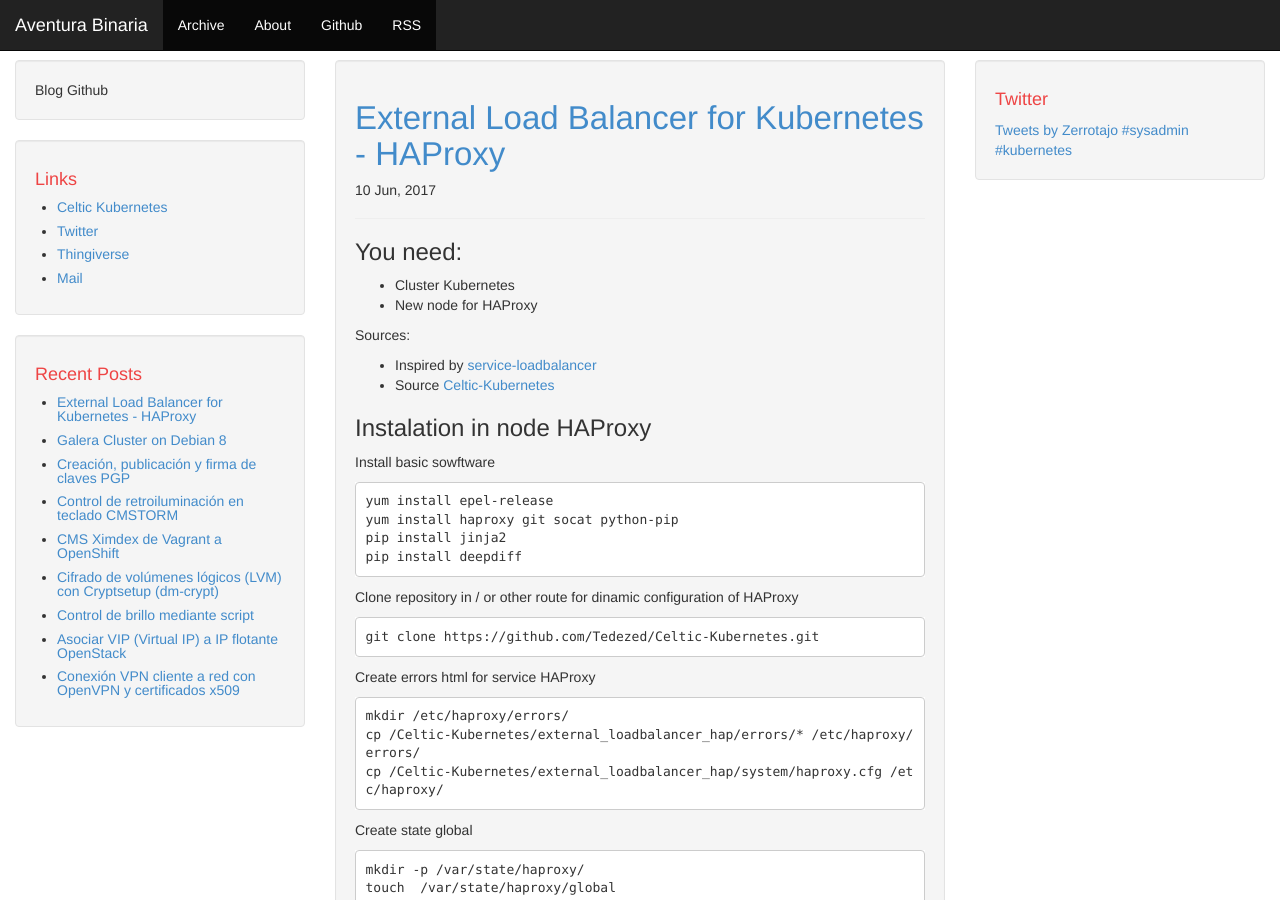
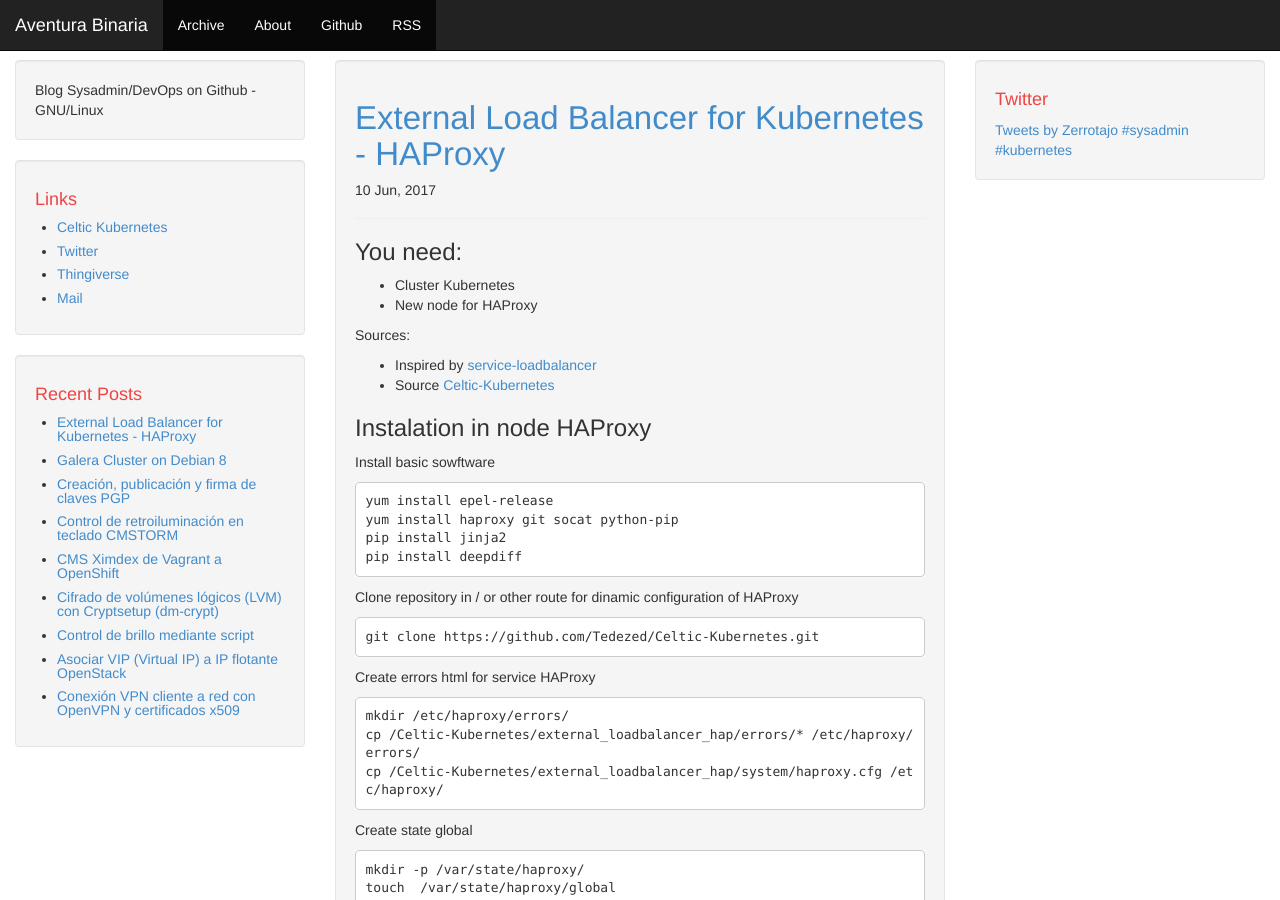
Before and after one commit to Tedezed/aventurabinaria.es, a Jekyll site: the page built from index.html, in a window 1280 px wide and 900 px high. Built offline with Jekyll 4.4.1, drawn with Linux system fonts in a browser that asks for light colours; the list of posts is cut into pages by our own code; comment, search, counter and statistics services are not loaded.

```diff
--- a/_config.yml
+++ b/_config.yml
@@ -1,7 +1,7 @@
 # Jekyll configuration
 
 name: Aventura Binaria
-description: Blog Github
+description: Blog Sysadmin/DevOps on Github - GNU/Linux
 
 # url is currently only used only for the RSS feed in feed.xml
 url: https://www.aventurabinaria.es
```
